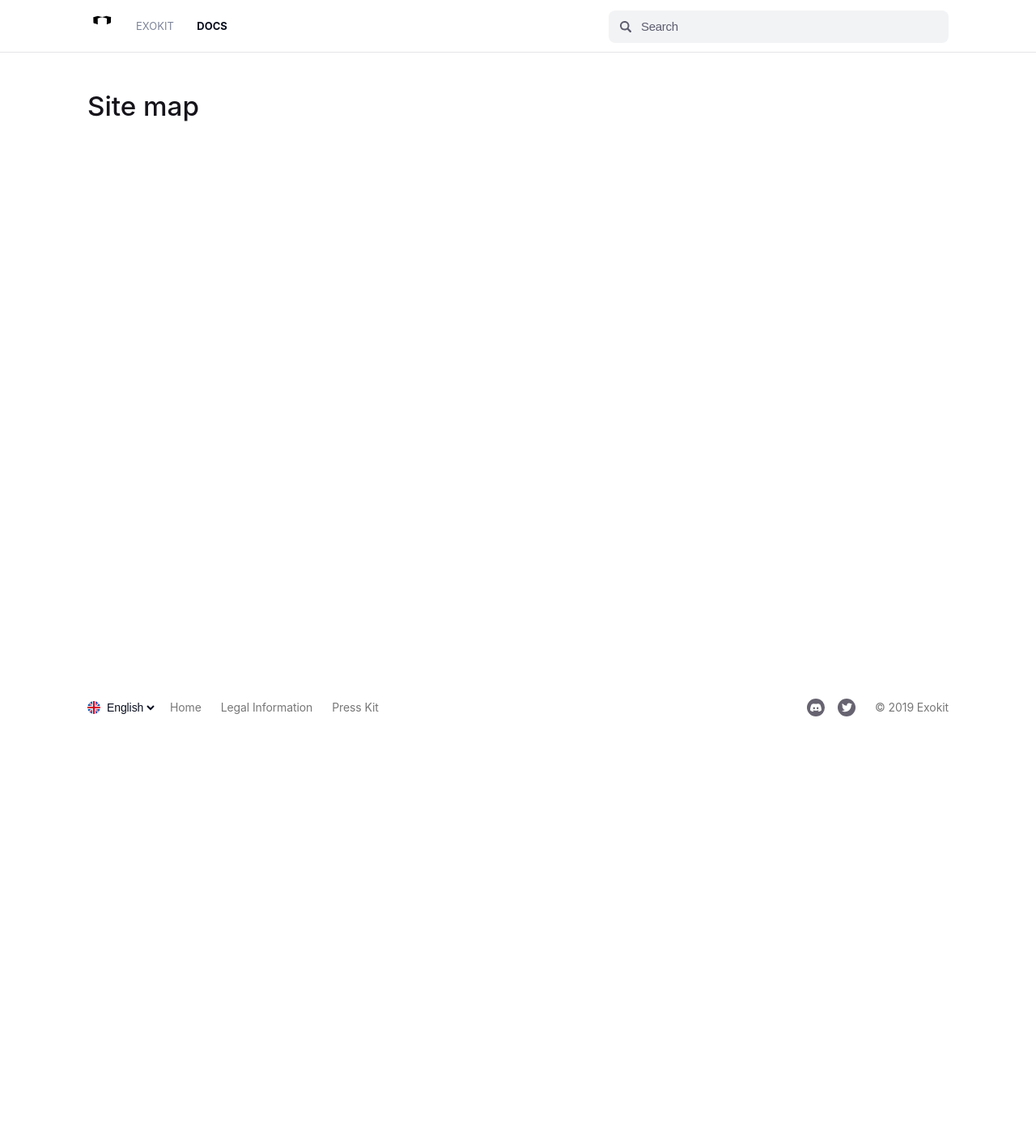
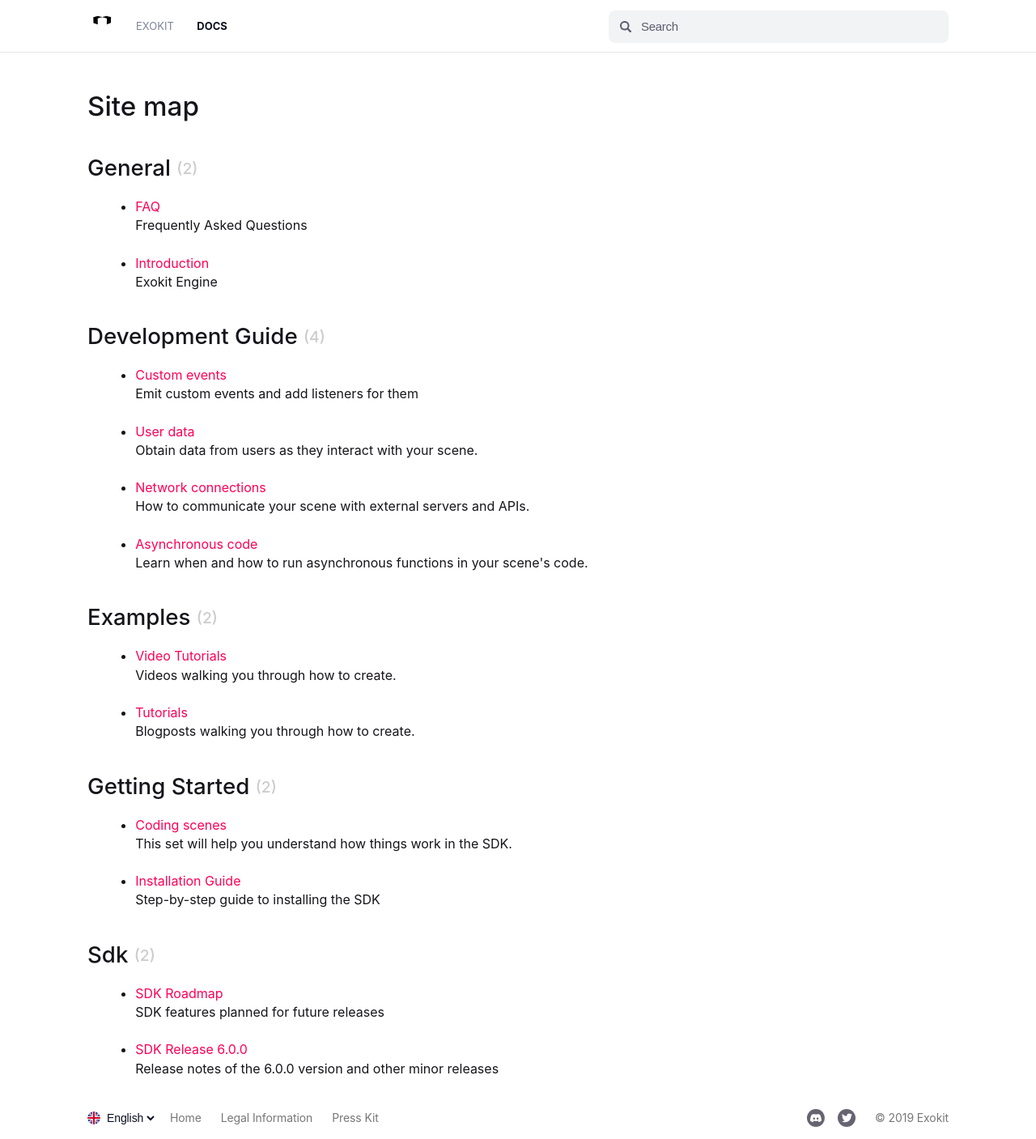
Before and after one commit to chrisplatorres/exokit-web-docs, a Jekyll site: the page built from archive.html, in a window 1280 px wide. Shown: the whole page at 81% size. Built offline with Jekyll 4.4.1, drawn with Linux system fonts in a browser that asks for light colours; comment, search, counter and statistics services are not loaded; before the commit the page ends 900 px from its top, so only the background shows below that.

Commit message:
add more pages

````diff
--- a/_includes/sidebar.html
+++ b/_includes/sidebar.html
@@ -32,6 +32,7 @@
         <div>
           {% include sets/home.svg %}
           <a href="/" class="sidebar-h3">Home</a>
+          <a href="/xriframe" class="sidebar-h3">Home</a>
         </div>
     {% endif %}
     </li>
--- /dev/null
+++ b/_posts/development-guide/2018-02-16-custom-events.md
@@ -0,0 +1,112 @@
+---
+date: 2018-02-16
+title: Custom events
+description: Emit custom events and add listeners for them
+categories:
+  - development-guide
+type: Document
+set: development-guide
+set_order: 16
+---
+
+Sometimes it's useful to decouple the different parts of your scene's code and make them interact with each other via sending events.
+
+ scenes handle some [default events](({{ site.baseurl }}{% post_url /development-guide/2018-02-14-click-events %})) like `click` events and `buttonDown` or `buttonUp` events, but you can create your own to handle things that are specific to your scene.
+
+For example, you could have a `pickedCoin` event that's emitted every time the user picks up a coin in your scene. You could then have a score board that listens for these events and updates the score accordingly. Thanks to this, the part of your code that handles the picking of coins doesn't need to have any reference to the part of the code that updates the scoreboard.
+
+
+## Initiate the event manager
+
+Before you can emit or listen for events, you need to initiate the event manager in your scene.
+
+```ts
+const events = new EventManager()
+```
+
+
+## Define event types
+
+If you want events in your scene to contain custom data fields, you need to define a specific type for your events. You do this by defining a class that has an `@EventConstructor()` decorator.
+
+```ts
+@EventConstructor()
+class MyEvent {
+  constructor(public field1: string, public field2: number) {}
+}
+```
+
+## Emit events
+
+To emit an event, you call the `fireEvent()` function of the event manager.
+
+```ts
+events.fireEvent(new MyEvent(field1, field2))
+```
+
+Note that in this example, the event being sent contains an object of a custom event type.
+
+
+## Listen for events
+
+To listen for an event, you can add call the `addListener()` function of the event manager. This function takes in the following arguments:
+
+- The `type` of the event object to listen for.
+- The listener to use. This will almost always be `null`.
+- The function to execute every time the event is caught.
+
+```ts
+events.addListener(MyEvent, null, ({ field1, field2 }) => {
+  // function
+})
+```
+
+## Full example
+
+The following example scene emits and listens for events.
+
+```ts
+// Initiate event manager
+const events = new EventManager()
+
+// Define an event type
+@EventConstructor()
+class UpdateEvent {
+  constructor(public entity: Entity, public dt: number) {}
+}
+
+// Define a system
+export class RotatorSystem implements ISystem {
+  group = engine.getComponentGroup(Transform)
+
+  update(dt: number) {
+    for (let entity of this.group.entities) {
+
+      // Emit custom event
+      events.fireEvent(new UpdateEvent(entity, dt))
+    }
+  }
+}
+
+engine.addSystem(new RotatorSystem())
+
+// Add a listener
+events.addListener(UpdateEvent, null, ({ entity, dt }) => {
+  const transform = entity.getComponent(Transform)
+  const euler = transform.rotation.eulerAngles
+  euler.y += dt * 10
+  transform.rotation.eulerAngles = euler
+})
+
+// Add an entity to work with
+const cube = new Entity()
+const transform = new Transform()
+
+cube.addComponentOrReplace(transform)
+transform.position.set(5, 0, 5)
+
+const boxShape = new BoxShape()
+cube.addComponentOrReplace(boxShape)
+
+engine.addEntity(cube)
+```
--- /dev/null
+++ b/_posts/development-guide/2018-02-22-user-data.md
@@ -0,0 +1,107 @@
+---
+date: 2018-02-22
+title: User data
+description: Obtain data from users as they interact with your scene.
+categories:
+  - development-guide
+type: Document
+set: development-guide
+set_order: 21
+---
+
+## Track user position and rotation
+
+The `Camera` object exposes information about the user's point of view in your scene.
+
+- `camera.position` returns a 3D vector with the user's coordinates relative to the scene.
+- `camera.rotation` returns a quaternion with the user's rotation.
+
+> Tip: You can also obtain the user's rotation expressed in [Euler](https://en.wikipedia.org/wiki/Euler_angles) angles (as an _x_, _y_ and _z_ vector) by writing `camera.rotation.eulerAngles`.
+
+```ts
+const camera = Camera.instance
+
+class CameraTrackSystem {
+  update() {
+    log(camera.position)
+    log(camera.rotation.eulerAngles)
+  }
+}
+```
+
+The example above logs the user's position and rotation on each frame.
+
+```ts
+const camera = Camera.instance
+
+class SomeSystem implements ISystem {
+  constructor() {
+    super(Transform)
+  }
+
+  update() {
+    for (let i in this.entities) {
+      const entity = this.entities[i]
+      const transform = entity.getComponent(Transform)
+      transform.rotation.copy(camera.rotation)
+    }
+  }
+}
+
+const cube = new Entity()
+const shape = new BoxShape()
+const transform = new Transform()
+transform.position.set(5, 1, 5)
+cube.addComponent(shape)
+cube.addComponent(transform)
+
+engine.addEntity(cube)
+engine.addSystem(new SomeSystem())
+```
+
+The example above uses the user's rotation to set that of a cube in the scene.
+
+## Get user's public Ethereum key
+
+You can obtain a user's public Ethereum key by using `getUserPublicKey()`. You can then use this information to send payments to the user, or as a way to recognize users.
+
+The example below imports the `Identity` library and runs `getUserPublicKey()` to get the public key of the user's Ethereum account and log it to console. The user must be logged into their Metamask account on their browser for this to work.
+
+```ts
+
+const publicKeyRequest = executeTask(async () => {
+  const publicKey = await getUserPublicKey()
+  log(publicKey)
+  return publicKey
+})
+
+class IDSystem implements ISystem {
+  update() {
+    if (publicKeyRequest.didFail) {
+      log("error fetching id" + publicKeyRequest.error)
+    } else {
+      log("id:" + publicKeyRequest.result)
+    }
+  }
+}
+```
+
+Note that we're using an async function to run the `getUserPublicKey()` function, as it might take some time to retrieve this data. We're then handling the data in a system, to be able to use it whenever it's ready.
+
+
+## Get all user data
+
+You can obtain a user's display name and public Ethereum key by using `getUserData()`.
+
+The example below imports the `Identity` library and runs `getUserData()`.
+
+```ts
+
+const userData = executeTask(async () => {
+  const data = await getUserData()
+  log(data.displayName)
+  return data.displayName
+})
+```
+
+Note that we're using an async function to run the `getUserData()` function, as it might take some time to retrieve this data. We're then handling the data in a system, to be able to use it whenever it's ready.
--- /dev/null
+++ b/_posts/development-guide/2018-02-24-network-connections.md
@@ -0,0 +1,83 @@
+---
+date: 2018-02-24
+title: Network connections
+description: How to communicate your scene with external servers and APIs.
+categories:
+  - development-guide
+type: Document
+set: development-guide
+set_order: 29
+---
+
+Your scene can leverage external services that expose APIs, you can use this to obtain updated price data, weather data or any other kind of information exposed by an API.
+
+You can also set up your own external server to aid your scene and serve to synchronize data between your users. This can either be done with a server that exposes a REST API, or with a server that uses WebSockets.
+
+## Call a REST API
+
+Your scene's code can send calls to a REST API to fetch data.
+
+Since the server might take time to send its response, you must execute this command as an [asynchronous function]({{ site.baseurl }}{% post_url /development-guide/2018-02-25-async-functions %}), using `executeTask()`.
+
+```ts
+executeTask(async () => {
+  try {
+    let response = await fetch(callUrl)
+    let json = await response.json()
+    log(json)
+  } catch {
+    log("failed to reach URL")
+  }
+})
+```
+
+The fetch command can also include a second optional argument that bundles headers, HTTP method and HTTP body into a single object.
+
+```ts
+executeTask(async () => {
+  try {
+    let response = await fetch(callUrl, {
+      headers: { "Content-Type": "application/json" },
+      method: "POST",
+      body: JSON.stringify(myBody)
+    })
+    let json = await response.json()
+    log(json)
+  } catch {
+    log("failed to reach URL")
+  }
+})
+```
+
+> Note: The body must be sent as a stringified JSON object.
+
+The fetch command returns a `response` object with the following data:
+
+- `headers`: A `ReadOnlyHeaders` object. Call the `get()` method to obtain a specific header, or the `has()` method to check if a header is present.
+- `ok`: Boolean
+- `redirected`: Boolean
+- `status`: Status code number
+- `statusText`: Text for the status code
+- `type`: Will have one of the following values: _basic_, _cors_, _default_, _error_, _opaque_, _opaqueredirect_
+- `url`: URL that was sent
+
+- `json()`: Obtain the body in JSON format.
+- `text()`: Obtain the body as text.
+
+> Note: `json()` and `text()` are mutually exclusive. If you obtain the body of the response in one of the two formats, you can no longer obtain the other from the `response` object.
+
+## Use WebSockets
+
+You can also send and obtain data from a WebSocket server.
+
+```ts
+var socket = new WebSocket("url")
+
+socket.onmessage = function(event) {
+  log("WebSocket message received:", event)
+}
+```
+
+The syntax to use WebSockets is no different from that implemented natively by JavaScript. See the documentation from [Mozilla Web API](https://developer.mozilla.org/en-US/docs/Web/API/WebSocket) for details on how to catch and send messages over WebSockets.
+
+> Note: The SDK doesn't support importing external libraries, so you can't use WebSocket libraries.
--- /dev/null
+++ b/_posts/development-guide/2018-02-25-async-functions.md
@@ -0,0 +1,91 @@
+---
+date: 2018-02-25
+title: Asynchronous code
+description: Learn when and how to run asynchronous functions in your scene's code.
+categories:
+  - development-guide
+type: Document
+set: development-guide
+set_order: 30
+---
+
+## Overview
+
+Most of the code in your scene runs synchronously using a single thread. That means that commands are executed sequentially line by line. Each command must first wait for the previous command to finish executing before it can start.
+
+Even the `update()` functions in your scene's systems are executed one by one, following a [priority order](({{ site.baseurl }}{% post_url /development-guide/2018-02-3-systems %}#system-execution-order)).
+
+Running code synchronously ensures consistency, as you can always be sure you'll know the order in which the commands in your code run.
+
+On the other hand, your scene needs to be updated many times per second, building the next frame. If a part of your code takes too long to respond, then the whole main thread is stuck and this results in lagging frame rates.
+
+That's why, in some cases you want some commands to run asynchronously. This means that you can start off a task in a new thread, and meanwhile the main thread can keep running over the the next lines of code.
+
+This is especially useful for tasks that rely on external services that could take time to respond, as you don't want that idle time waiting for that response to block other tasks.
+
+For example:
+
+- When playing a sound file
+- When retrieving data from a REST API
+- When performing a transaction on the blockchain
+
+<!--
+- When parsing a JSON file (??)
+-->
+
+<!--
+[ ASYNC DIAGRAMS]
+-->
+
+## The executeTask function
+
+The `executeTask` function executes a lambda function asynchronously, in a separate thread from the scene's main thread.
+
+```ts
+// Start an asynchronous task
+executeTask(async () => {
+  try {
+    let response = await fetch(callUrl)
+    let json = await response.json()
+    log(json)
+  } catch {
+    log("failed to reach the URL")
+  }
+})
+
+// Rest of the code keeps being executed
+```
+
+The example above executes a function that includes a `fetch()` operation to retrieve data from an external API. The rest of the code in the scene will keep being executed while this asynchronous process takes place.
+
+> Note: Keep in mind that several frames of your scene might be rendered before the task finishes executing. Make sure your scene's code is flexible enough to handle the in-between scenarios while the asynchronous task is being completed.
+
+## OnClick functions
+
+You can add an `OnCLick` component to any entity to trigger an asynchronous lambda function every time that entity is clicked.
+
+```ts
+myEntity.addComponent(
+  new OnClick(e => {
+    log("clicked on the entity", e)
+  })
+)
+```
+
+## Subscribe a listener
+
+Another way to run asynchronous code is to instance an event listener. Event listeners trigger the running of an asynchronous lambda function every time that a given event occurs.
+
+```ts
+//Instance the Input object
+const input = Input.instance
+
+// Subscribe to an event
+input.subscribe("BUTTON_DOWN", e => {
+  log("pointerUp works", e)
+})
+```
+
+The example above runs a function every time that the button _A_ is pressed down.
+
+<!-- If multiple events in rapid succession, do we get multiple independent threads? -->
--- /dev/null
+++ b/_posts/general/2018-01-01-introduction.md
@@ -0,0 +1,16 @@
+---
+date: 2018-01-01
+title: Introduction
+description: Exokit Engine
+redirect_from:
+  - /login?redirect=docs
+  - /docs
+  - /docs/
+categories:
+  - General
+type: Document
+set: general
+set_order: 0
+---
+
+3d virtual space
--- /dev/null
+++ b/_posts/general/2018-01-02-faq.md
@@ -0,0 +1,18 @@
+---
+date: 2018-01-01
+title: FAQ
+redirect_from:
+  - /docs/faq
+  - /faq
+  - /docs/frequently-asked-questions
+description: Frequently Asked Questions
+categories:
+  - General
+type: Document
+set: general
+set_order: 1
+---
+
+## How can I visit
+
+still under development
--- /dev/null
+++ b/_posts/getting-started/2018-01-01-installation-guide.md
@@ -0,0 +1,14 @@
+---
+date: 2018-01-01
+title: Installation Guide
+description: Step-by-step guide to installing the SDK
+redirect_from:
+  - /documentation/installation-guide/
+categories:
+  - getting-started
+type: Document
+set: getting-started
+set_order: 2
+---
+
+# Installation go
--- /dev/null
+++ b/_posts/getting-started/2018-01-02-coding-scenes.md
@@ -0,0 +1,20 @@
+---
+date: 2018-01-01
+title: Coding scenes
+description: This set will help you understand how things work in the SDK.
+redirect_from:
+  - /documentation/introduction/
+  - /docs/sdk-overview/
+  - /docs/command-line-interface/
+  - /docs/sdk-quick-start-guide/
+  - /sdk-reference/introduction/
+categories:
+  - getting-started
+type: Document
+set: getting-started
+set_order: 3
+---
+
+## The development tools
+
+At a very high level, the SDK
--- /dev/null
+++ b/_posts/releases/sdk/2018-02-15-sdk-roadmap.md
@@ -0,0 +1,48 @@
+---
+date: 2018-02-15
+title: SDK Roadmap
+description: SDK features planned for future releases
+categories:
+  - releases
+  - sdk
+type: Document
+set: releases
+set_order: 1
+---
+
+Features after 6.1 will be released one at a time as they're developed.
+
+
+## Next features
+
+- Improve scene boundaries checking
+- Display 2D NFTs
+- Timing helpers:
+	- Execute every x milliseconds
+	- Delay x milliseconds
+	- Remove entity after x milliseconds
+- Collision triggers - clipping events (contact with surface)
+- Sticky collisions (enable user movement, ex: elevator)
+- Smooth animation transitions
+- Positioning helpers:
+	- Return direction vector from Transform & Camera objects: (forward, up, right, left, down, and back)
+	- Get and set the full transformation matrix from a Transform
+	- OutOfBounds component: remove entity if it leaves a region
+
+## Later
+
+
+- Collision triggers - AABB (overlapping with area)
+- Raycasting functions
+- A/B buttons with actions defined by developer
+- Raycasting helpers:
+	- OnPointerIn: Called when cursor points at an entity
+	- OnPointerOut: Called when cursor stops pointing at an entity
+- State-machine component
+- Change GLTF materials in runtime
+- Event when player leaves scene
+- Improve the experience of setting UVs somehow for texture tiling.
+- Integrate with Identity service to query player data
+- Multiplayer helpers
+- Helpers for AI behavior and querying for other entities in the scene
+- In-world UIs (not fixed on the player's screen)
--- /dev/null
+++ b/_posts/releases/sdk/2019-04-25-6.0.md
@@ -0,0 +1,19 @@
+---
+date: 2019-04-25
+title: SDK Release 6.0.0
+description: Release notes of the 6.0.0 version and other minor releases
+categories:
+  - releases
+  - sdk
+type: Document
+set: releases
+set_order: 1
+---
+
+
+
+## 6.2.2
+
+
+
+- Important optimizations
--- /dev/null
+++ b/_posts/tutorials/2018-01-03-tutorials.md
@@ -0,0 +1,14 @@
+---
+date: 2018-01-06
+title: Tutorials
+description: Blogposts walking you through how to create.
+categories:
+  - examples
+type: Document
+set: tutorials
+set_order: 2
+---
+
+
+
+#### tutorials
--- /dev/null
+++ b/_posts/tutorials/2018-01-04-video-tutorials.md
@@ -0,0 +1,12 @@
+---
+date: 2018-01-06
+title: Video Tutorials
+description: Videos walking you through how to create.
+categories:
+  - examples
+type: Document
+set: tutorials
+set_order: 3
+---
+
+More coming soon!
````
Also changed, not shown: _includes/home.md (+1 -52 lines), _includes/xriframe.md (added, +53 -0 lines), _posts/_defaults.md (added, +7 -0 lines).
